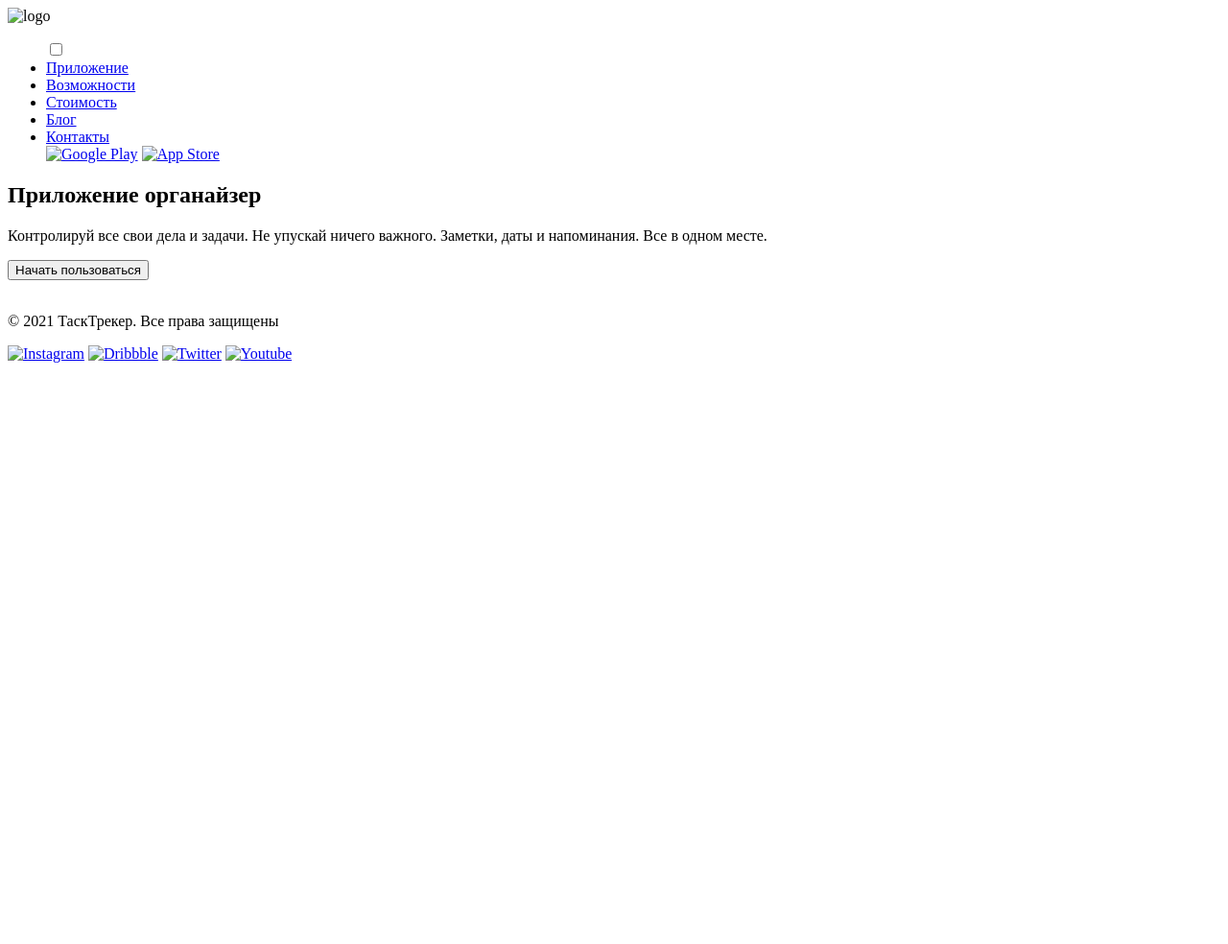
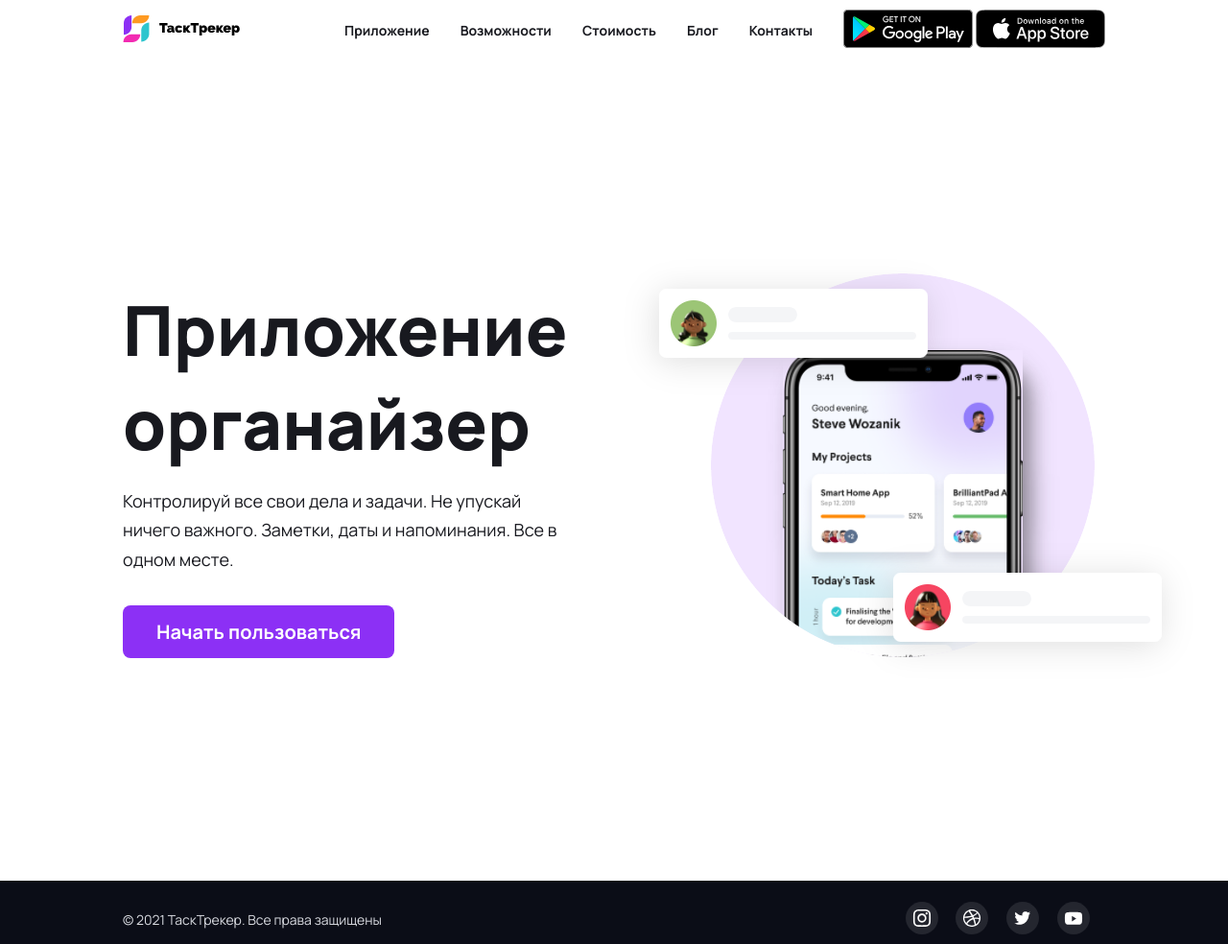
Before and after one commit to ButcherBlaviken/task-tracker-landing, a plain HTML site: page index.html in a window 1280 px wide. Shown: the whole page at 96% size. Before the commit the page ends 800 px from the top, so only its background shows below. Drawn offline with Linux system fonts and the light colour scheme; the site is published under a folder, as on GitHub Pages, so addresses that start at the root find nothing.

Commit message:
Update index.html

```diff
--- a/index.html
+++ b/index.html
@@ -5,8 +5,8 @@
     <meta name="viewport" content="width=device-width, initial-scale=1.0" />
     <meta http-equiv="X-UA-Compatible" content="ie=edge" />
     <title>Таск Трекер</title>
-    <link rel="stylesheet" href="/css/normalize.css" />
-    <link rel="stylesheet" href="/css/style.css" />
+    <link rel="stylesheet" href="css/normalize.css" />
+    <link rel="stylesheet" href="css/style.css" />
     <link rel="preconnect" href="https://fonts.googleapis.com" />
     <link rel="preconnect" href="https://fonts.gstatic.com" crossorigin />
     <link
@@ -18,7 +18,7 @@
     <header class="header">
       <nav class="navbar">
         <div class="logo">
-          <img src="/src/Logotype _ Dark.svg" alt="logo" />
+          <img src="src/Logotype _ Dark.svg" alt="logo" />
         </div>
         <ul class="nav-links">
           <input type="checkbox" id="checkbox-togle" />
@@ -34,12 +34,12 @@
             <div class="appstore">
               <a href="#"
                 ><img
-                  src="/src/Download_Badge _ Google Play Badge.svg"
+                  src="src/Download_Badge _ Google Play Badge.svg"
                   alt="Google Play"
               /></a>
               <a href="#"
                 ><img
-                  src="/src/Download_Badge _ App Store Badge.svg"
+                  src="src/Download_Badge _ App Store Badge.svg"
                   alt="App Store"
               /></a>
             </div>
@@ -58,7 +58,7 @@
           <button class="main-btn">Начать пользоваться</button>
         </div>
         <div class="main-img">
-          <img src="/src/Mock_Creative.png" alt="">
+          <img src="src/Mock_Creative.png" alt="">
         </div>
       </section>
     </main>
@@ -68,10 +68,10 @@
           <p>© 2021 ТаскТрекер. Все права защищены</p>
         </div>
         <div class="footer-socials">
-          <a href="#"><img src="/src/social/Social_Icons _ White _ Instagram.svg" alt="Instagram"></a>
-          <a href="#"><img src="/src/social/Social_Icons _ White _ Dribbble.svg" alt="Dribbble"></a>
-          <a href="#"><img src="/src/social/Social_Icons _ White _ Twitter.svg" alt="Twitter"></a>
-          <a href="#"><img src="/src/social/Social_Icons _ White _ Youtube.svg" alt="Youtube"></a>
+          <a href="#"><img src="src/social/Social_Icons _ White _ Instagram.svg" alt="Instagram"></a>
+          <a href="#"><img src="src/social/Social_Icons _ White _ Dribbble.svg" alt="Dribbble"></a>
+          <a href="#"><img src="src/social/Social_Icons _ White _ Twitter.svg" alt="Twitter"></a>
+          <a href="#"><img src="src/social/Social_Icons _ White _ Youtube.svg" alt="Youtube"></a>
         </div>
       </div>
     </footer>
```
